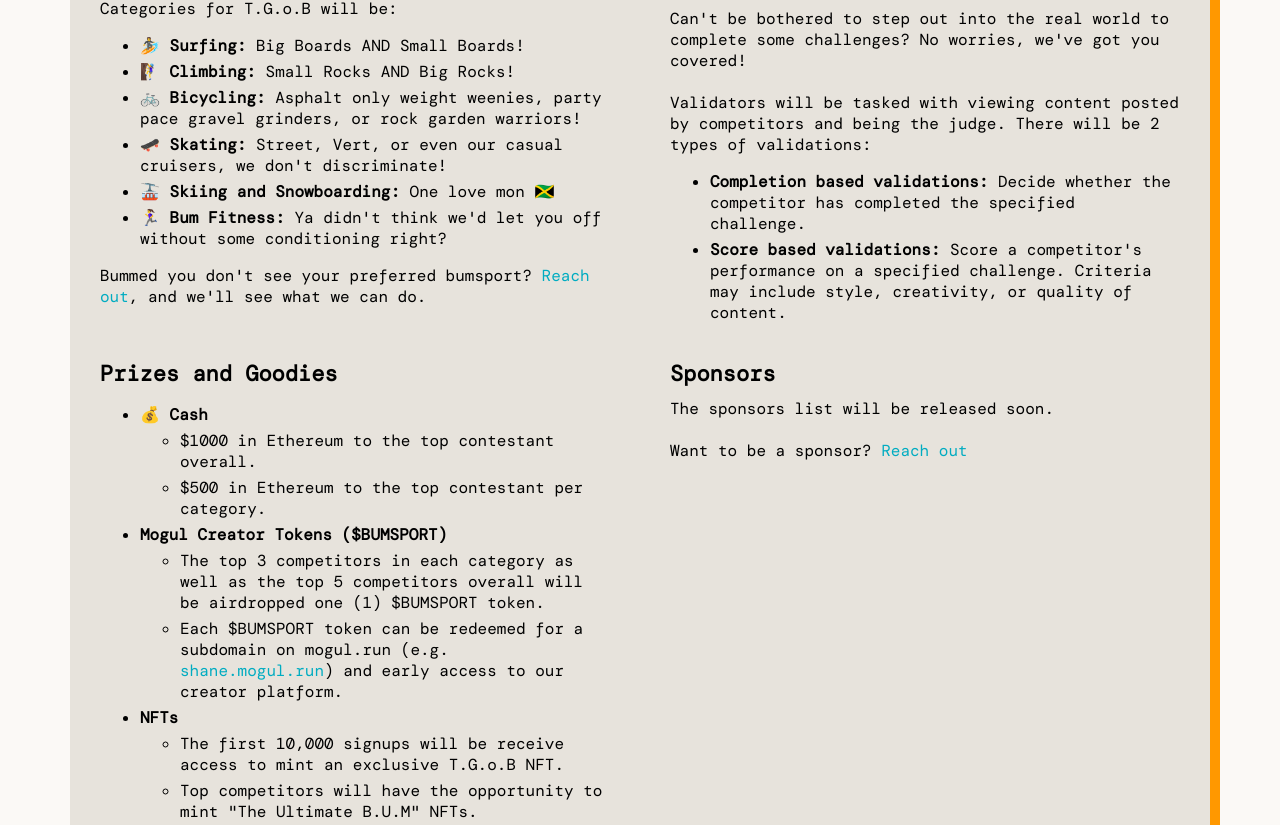
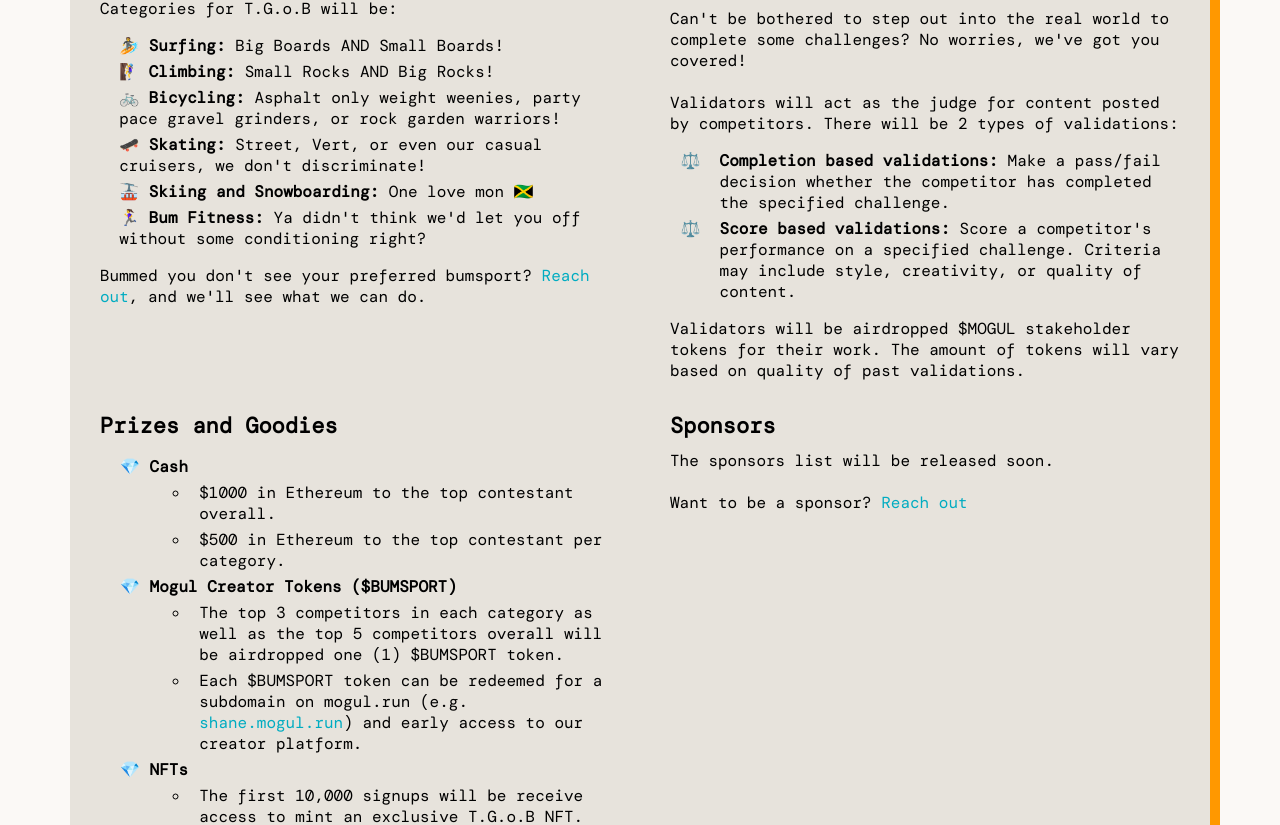
Before and after one commit to mogul-run/mogul, a React (Create React App) app in the folder frontend/: page /the-game-of-bum in a window 1280 px wide. Shown: the part 630-1455 px from the top of the page. Built offline with nearby package versions, Linux system fonts and the light colour scheme.

Commit message:
finish tgob writeup

```diff
--- a/frontend/src/pages/TGOB.css
+++ b/frontend/src/pages/TGOB.css
@@ -1,4 +1,3 @@
-
 .TGOB {
     margin: 50px 70px;
     background-color: #e7e3dc;
@@ -7,6 +6,20 @@
 }
 li {
     margin: 5px 0px;
+    padding-inline-start: 1ch;
+}
+
+.prizes {
+    list-style-type: "💎";
+}
+
+.validator {
+    list-style-type: "⚖️ ";
+}
+.categories{
+    list-style-type: "";
+    padding-inline-start: 1ch;
+
 }
 
 .center {
@@ -19,7 +32,7 @@ li {
     color: white;
     width: max-content;
     padding: 5px 10px;
-    border-radius: 5px ;
+    border-radius: 5px;
     font-weight: bold;
 }
 
--- a/frontend/src/pages/TGOB.tsx
+++ b/frontend/src/pages/TGOB.tsx
@@ -50,7 +50,7 @@ function TGOB() {
                 <div className="desc-wrapper">
                     <div className="header">Categories</div>
                     Categories for T.G.o.B will be:
-                    <ul>
+                    <ul className="categories">
                         <li>
                             🏄 <b>Surfing:</b> Big Boards AND Small Boards!
                         </li>
@@ -85,17 +85,19 @@ function TGOB() {
                         covered!
                         <br />
                         <br />
-                        Validators will be tasked with viewing content posted by
-                        competitors and being the judge. There will be 2 types
+                        Validators will act as the judge for content posted by
+                        competitors. There will be 2 types
                         of validations:
-                        <ul>
+                        <ul className="validator">
                             <li>
-                                <b>Completion based validations:</b> Decide whether the competitor has completed the specified challenge.
+                                <b>Completion based validations:</b> Make a pass/fail decision whether the competitor has completed the specified challenge.
                             </li>
                             <li>
                                 <b>Score based validations:</b> Score a competitor's performance on a specified challenge. Criteria may include style, creativity, or quality of content.
                             </li>
                         </ul>
+
+                        Validators will be airdropped $MOGUL stakeholder tokens for their work. The amount of tokens will vary based on quality of past validations.
                     </div>
                 </div>
             </div>
@@ -104,9 +106,9 @@ function TGOB() {
                 <div className="desc-wrapper">
                     <div className="header">Prizes and Goodies</div>
                     <div className="desc">
-                        <ul>
+                        <ul className="prizes">
                             <li>
-                                <b>💰 Cash</b>
+                                <b> Cash</b>
                                 <ul>
                                     <li>
                                         $1000 in Ethereum to the top contestant
```
